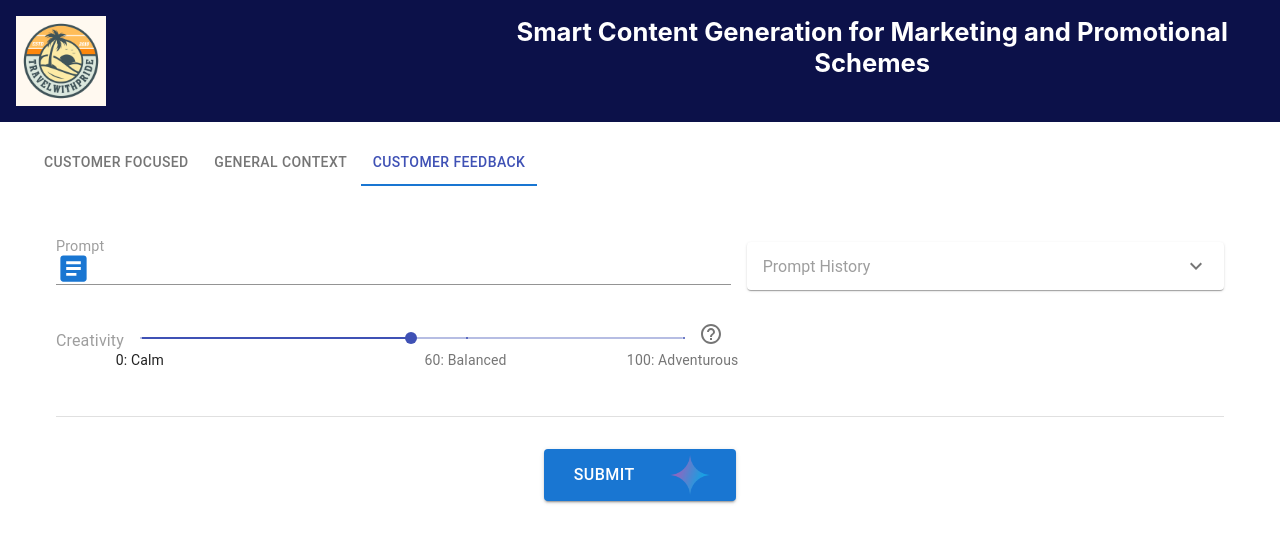
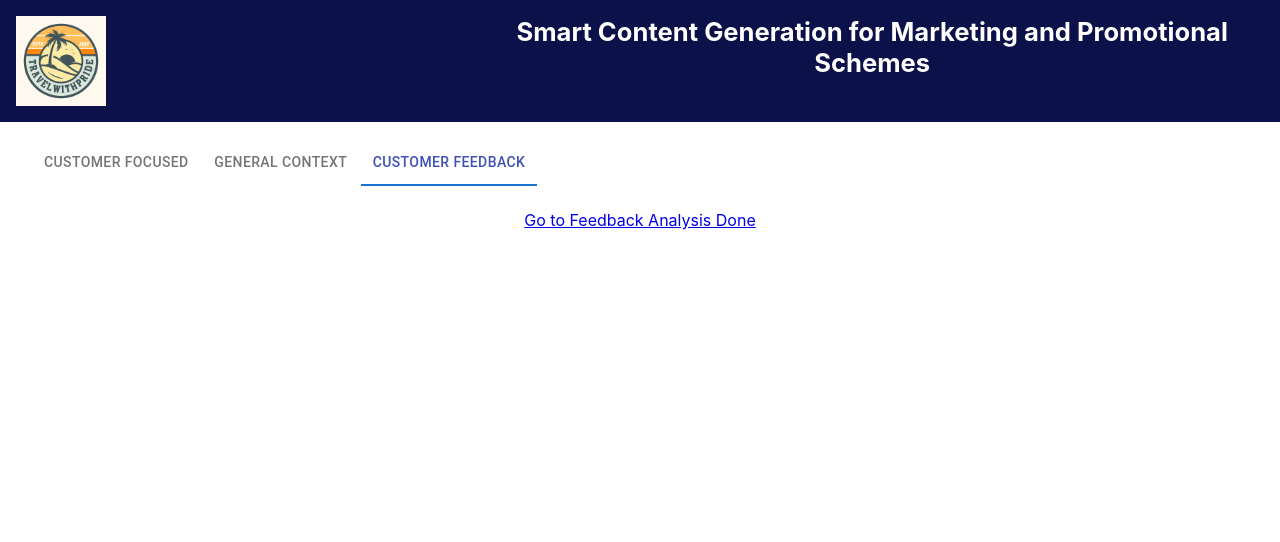
Before and after one commit to gladiatorslogic/SmartContentGenerationReact, a React (Create React App) app: page / in a window 1280 px wide. Both pictures are taken after a click on the tab "CUSTOMER FEEDBACK". Shown: the top 542 px of the page. Built offline with nearby package versions, Linux system fonts and the light colour scheme.

Commit message:
Update Analytics.js

```diff
--- a/src/containers/Analytics.js
+++ b/src/containers/Analytics.js
@@ -8,6 +8,8 @@ import CardField from '../components/CardField';
 import ResponsiveDialog from '../components/ResponsiveDialog';
 import { getGeneralQueryResp } from '../apis.js';
 import gemini from'./google-gemini-icon.png';
+import { BrowserRouter as Router, Routes, Route, Link } from 'react-router-dom';
+
 
 const Analytics = () => {
 
@@ -51,75 +53,27 @@ const Analytics = () => {
     }
 
     return (
-        <Box sx={{ flexGrow: 1, margin:'0rem 2rem' }}>
-            <Backdrop
-                sx={{ color: '#fff', zIndex: (theme) => theme.zIndex.drawer + 1 }}
-                open={pageLoading}
-            >
-                <CircularProgress color="primary" />
-            </Backdrop>
-            <Grid container spacing={2} direction="row" justifyContent='space-between'>
-                <Grid item md={7} xs={12}>
-                    <Grid container style={{marginTop:'.5rem'}}>
-                        <Grid item xs={12}>
-                            {/* <TextAreaField label='Query Details'/> */}
-                            <InputText
-                                label={'Prompt'}
-                                multiline={true}
-                                // width={matcheSmall ? '90%': "100%"}
-                                handleChange={val=> handleQueryInfo(val)}
-                                startAdornment={<InputAdornment position="start"><Article fontSize='large' color='primary' /></InputAdornment>}
-                            />
-                        </Grid>
-                    </Grid>
+        <Router>
+          <div>
+            <Link to="https://gladiatorslogic.github.io/Customer-Feedback-Video-Analysis">Go to Feedback Analysis Done</Link>
+            <Routes>
+              <Route target="_blank" href="https://gladiatorslogic.github.io/Customer-Feedback-Video-Analysis" element={<MyHtmlPage />} />
+            </Routes>
+          </div>
+        </Router>
+      );
+      function MyHtmlPage() {
+        const [htmlContent, setHtmlContent] = useState(null);
 
-                    <Grid container style={{marginTop:'3rem'}}>
-                        <Grid item xs={12}>
-                            <SliderValue
-                                label="Creativity"
-                                handleChange={val => handleCreativityValue(val)}
-                                className="slider"
-                                tooltip={<><strong>This the creativity slider.</strong><p>Please move the slider value to the creativity level you want. Higher value corresponds to more creative. For very formal communication you can select lower level of creativity.</p></>}
-                            />
-                        </Grid>
-                    </Grid>
-                </Grid>
-                <Grid item md={5} xs={12}>
-                    {!pageLoading &&<CardField width='90%' label="Prompt History" values={queryData}/> }
-                </Grid>
 
-                <Grid item xs={12}>
-                    <Divider style={{marginTop:'2rem', marginBottom:'2rem'}} />
+        if (!htmlContent) {
+          return <div>Loading...</div>;
+        }
 
-                    <LoadingButton
-                            onClick={handleClick}
-                            loading={loading}
-                            loadingPosition="end"
-                            endIcon={<img src={gemini} alt='Gemini' height={40} />}
-                            variant="contained"
-                            color='primary'
-                            style={{width: '12rem', fontSize:'1rem', justifyContent:'space-around'}}
-                        >
-                        <span>Submit</span>
-                    </LoadingButton>
-                    <InputLabel
-                        style={{
-                            fontSize:'.8rem',
-                            color: '#d32f2f'
-                        }}
-                    >
-                        {pageError}
-                    </InputLabel>
-                    <ResponsiveDialog
-                        showDialog={show}
-                        content = {content}
-                        htmlContent={ <div dangerouslySetInnerHTML={{ __html:content }} />}
-                        closeDialog={() => setShow(false)}
-                    />
-                </Grid>
-            </Grid>
-        </Box>
-    );
+        return (
+          <div dangerouslySetInnerHTML={{ __html: "https://gladiatorslogic.github.io/Customer-Feedback-Video-Analysis/" }} />
+        );
+      }
 }
 
 export default Analytics;
```
